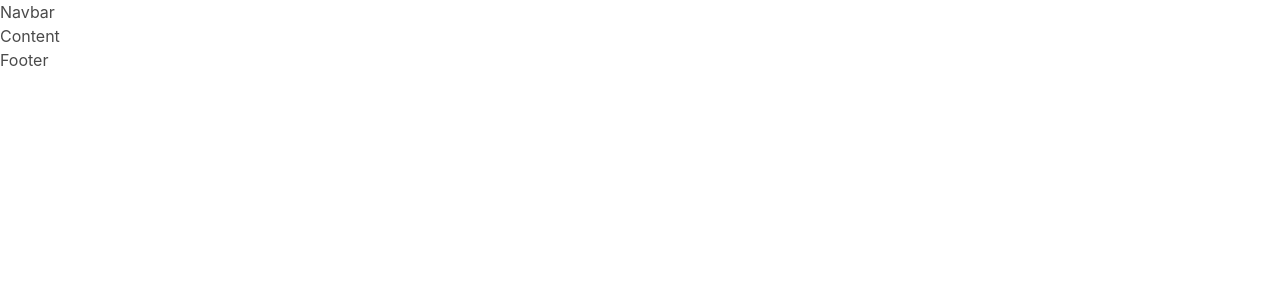
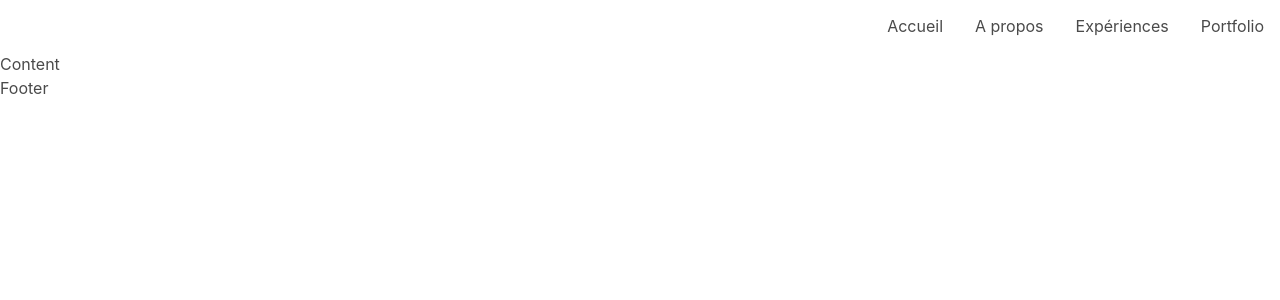
Before and after one commit to gm418/React-cv, a React (Create React App) app: page / in a window 1280 px wide. Shown: the top 300 px of the page. Built offline with nearby package versions, Linux system fonts and the light colour scheme.

Commit message:
navbar added, still improving

```diff
--- a/src/App.js
+++ b/src/App.js
@@ -1,4 +1,5 @@
 import React, { Component } from 'react';
+import './App.css';
 import Navbar from './components/Navbar/Navbar';
 import Content from './components/Content/Content';
 import Footer from './components/Footer/Footer';
--- a/src/components/Navbar/Navbar.js
+++ b/src/components/Navbar/Navbar.js
@@ -3,9 +3,35 @@ import React, { Component } from 'react';
 class Navbar extends Component {
   render() {
     return (
-      <div className="App">
-        Navbar
-      </div>
+      <nav className="navbar">
+
+        <div className="navbar-brand">
+          <div className="navbar-burger" data-target="navMenuExample">
+            <span></span>
+            <span></span>
+            <span></span>
+            <span></span>
+          </div>
+        </div>
+
+        <div className="navbar-menu" id="navMenuExample">
+          <div className="navbar-end">
+            <a className="navbar-item" href="" target="_blank">
+              Accueil
+            </a>
+            <a className="navbar-item" href="" target="_blank">
+              A propos
+            </a>
+            <a className="navbar-item" href="" target="_blank">
+              Expériences
+            </a>
+            <a className="navbar-item" href="" target="_blank">
+              Portfolio
+            </a>
+          </div>
+        </div>
+
+      </nav>
     );
   }
 }
```
